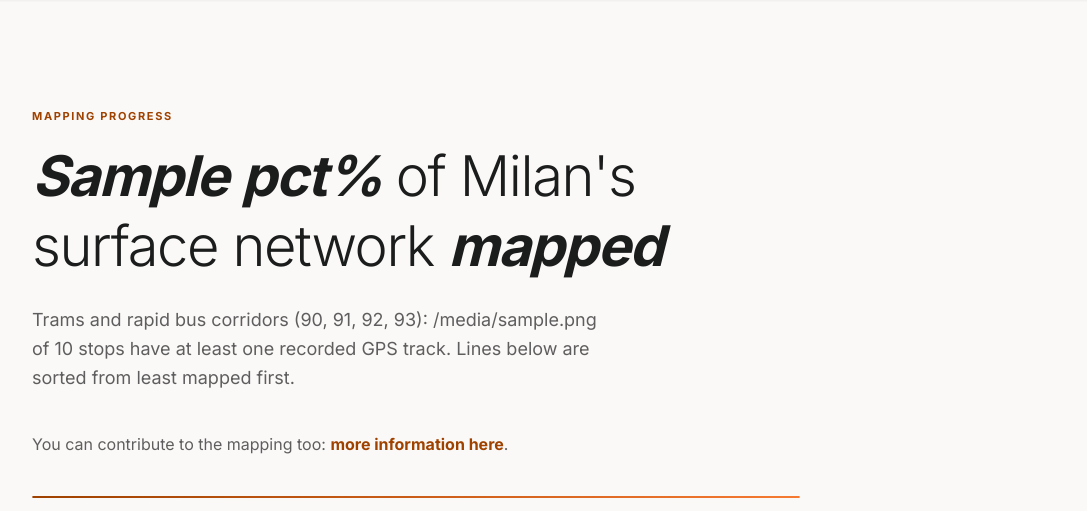
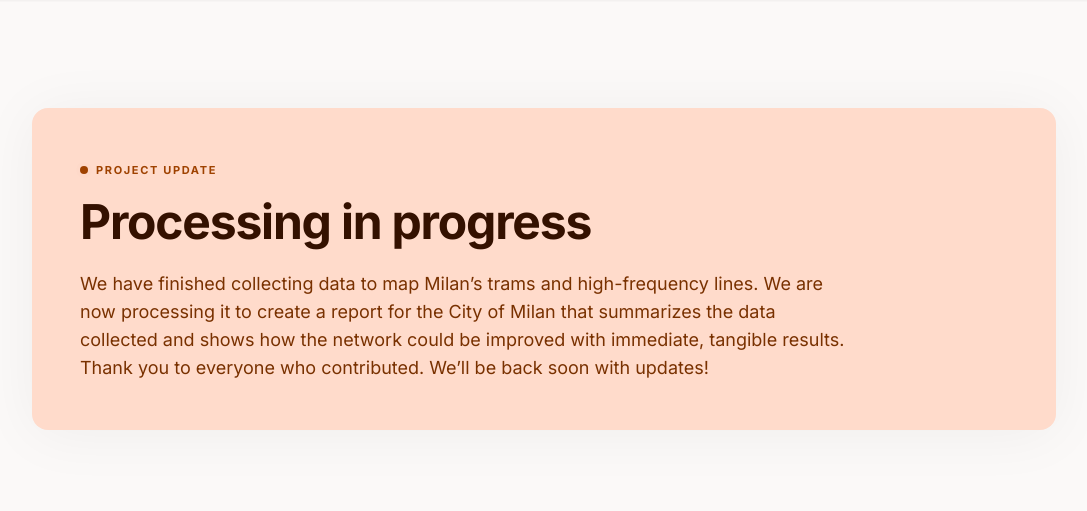
Before and after one commit to pensami-ciclabile/velotrack, a Python web app: template templates/status.html in a window 1280 px wide. Shown: the part 52-563 px from the top of the page, without its empty margins (48-1135 px from the left). Run offline with Jinja, Linux system fonts and the light colour scheme; the template is opened without the code that fills it: most values are stand-ins (such as "Sample title", 1, 10 or a date in 2020); some libraries are stand-ins or nearby versions.

Commit message:
status page update

```diff
--- a/templates/status.html
+++ b/templates/status.html
@@ -49,6 +49,30 @@
 {% endblock %}
 
 {% block content %}
+<!-- Temporary project update -->
+<section class="px-6 md:px-8 pt-16 md:pt-24 max-w-[1440px] mx-auto">
+    <div class="max-w-5xl md:ml-12 rounded-2xl bg-primary-fixed p-8 md:p-12 ambient-shadow">
+        <span class="inline-flex items-center gap-2 text-[0.6875rem] font-bold tracking-[0.15em] text-primary uppercase mb-5">
+            <span class="relative flex size-2">
+                <span class="absolute inline-flex size-full animate-ping rounded-full bg-primary opacity-40"></span>
+                <span class="relative inline-flex size-2 rounded-full bg-primary"></span>
+            </span>
+            <span class="i18n-it">Aggiornamento progetto</span>
+            <span class="i18n-en">Project update</span>
+        </span>
+
+        <h1 class="text-3xl md:text-5xl font-bold leading-tight tracking-tight text-on-primary-fixed mb-6">
+            <span class="i18n-it">Elaborazione in corso</span>
+            <span class="i18n-en">Processing in progress</span>
+        </h1>
+
+        <p class="text-base md:text-lg text-on-primary-fixed-variant leading-relaxed max-w-3xl">
+            <span class="i18n-it">Abbiamo finito di raccogliere i dati per la mappatura dei tram e delle linee di forza di Milano. Ora li stiamo elaborando per creare un report da presentare al Comune sintetizzando i dati raccolti e mostrando come la rete potrebbe essere migliorata con risultati tangibili subito. Grazie a tutti quelli che hanno collaborato, torniamo presto con aggiornamenti!</span>
+            <span class="i18n-en">We have finished collecting data to map Milan’s trams and high-frequency lines. We are now processing it to create a report for the City of Milan that summarizes the data collected and shows how the network could be improved with immediate, tangible results. Thank you to everyone who contributed. We’ll be back soon with updates!</span>
+        </p>
+    </div>
+</section>
+
 <!-- Hero -->
 <section class="px-6 md:px-8 py-16 md:py-24 max-w-[1440px] mx-auto">
     <div class="max-w-3xl md:ml-12">
```
